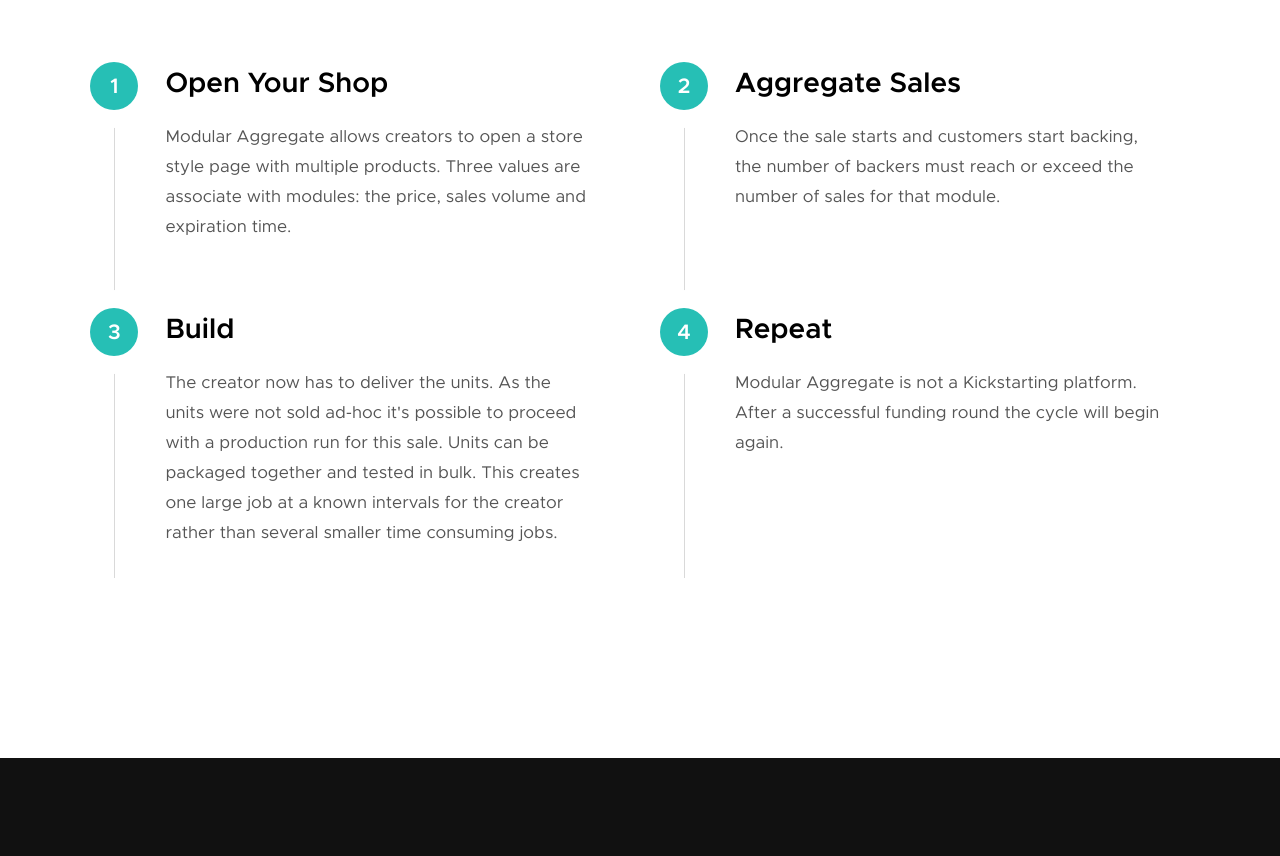
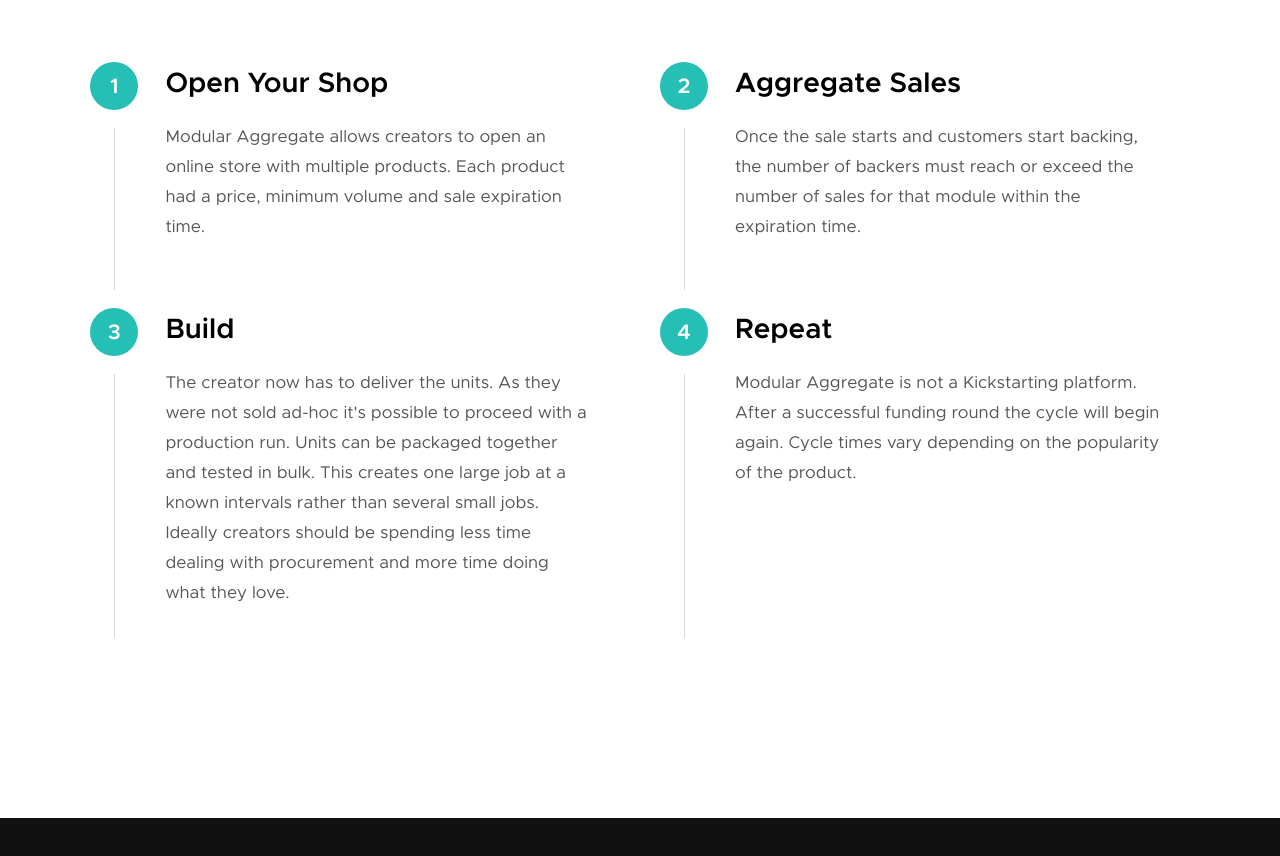
Before and after one commit to Machine-Hum/ModularAggregate, a plain HTML site: page index.html in a window 1280 px wide. Shown: the part 1400-2256 px from the top of the page. Drawn offline with Linux system fonts and the light colour scheme; files whose address does not match are found by name.

```diff
--- a/index.html
+++ b/index.html
@@ -96,9 +96,7 @@
                     <div class="process__text">
                         <h4>Open Your Shop</h4>
                         <p>
-                        Modular Aggregate allows creators to open a store style page with multiple products. Three values are associate with modules: the price, sales volume and expiration time.
-
-                        <!-- Modules that are more popular will typically have a shorter expiration time and therefor a more rapid funding cycle. -->
+                        Modular Aggregate allows creators to open an online store with multiple products. Each product had a price, minimum volume and sale expiration time.
                         </p>
                     </div>
                 </div>
@@ -106,7 +104,7 @@
                     <div class="process__text">
                         <h4>Aggregate Sales</h4>
                         <p>
-                        Once the sale starts and customers start backing, the number of backers must reach or exceed the number of sales for that module.
+                        Once the sale starts and customers start backing, the number of backers must reach or exceed the number of sales for that module within the expiration time.
                         </p>
                     </div>
                 </div>
@@ -115,7 +113,7 @@
                         <h4>Build</h4>
 
                         <p>
-                        The creator now has to deliver the units. As the units were not sold ad-hoc it's possible to proceed with a production run for this sale. Units can be packaged together and tested in bulk. This creates one large job at a known intervals for the creator rather than several smaller time consuming jobs.
+                        The creator now has to deliver the units. As they were not sold ad-hoc it's possible to proceed with a production run. Units can be packaged together and tested in bulk. This creates one large job at a known intervals rather than several small jobs. Ideally creators  should be spending less time dealing with procurement and more time doing what they love.
                         </p>
                     </div>
                 </div>
@@ -123,7 +121,7 @@
                     <div class="process__text">
                         <h4>Repeat</h4>
                         <p>
-                        Modular Aggregate is not a Kickstarting platform. After a successful funding round the cycle will begin again.
+                        Modular Aggregate is not a Kickstarting platform. After a successful funding round the cycle will begin again. Cycle times vary depending on the popularity of the product.
                         </p>
                     </div>
                 </div>
```
